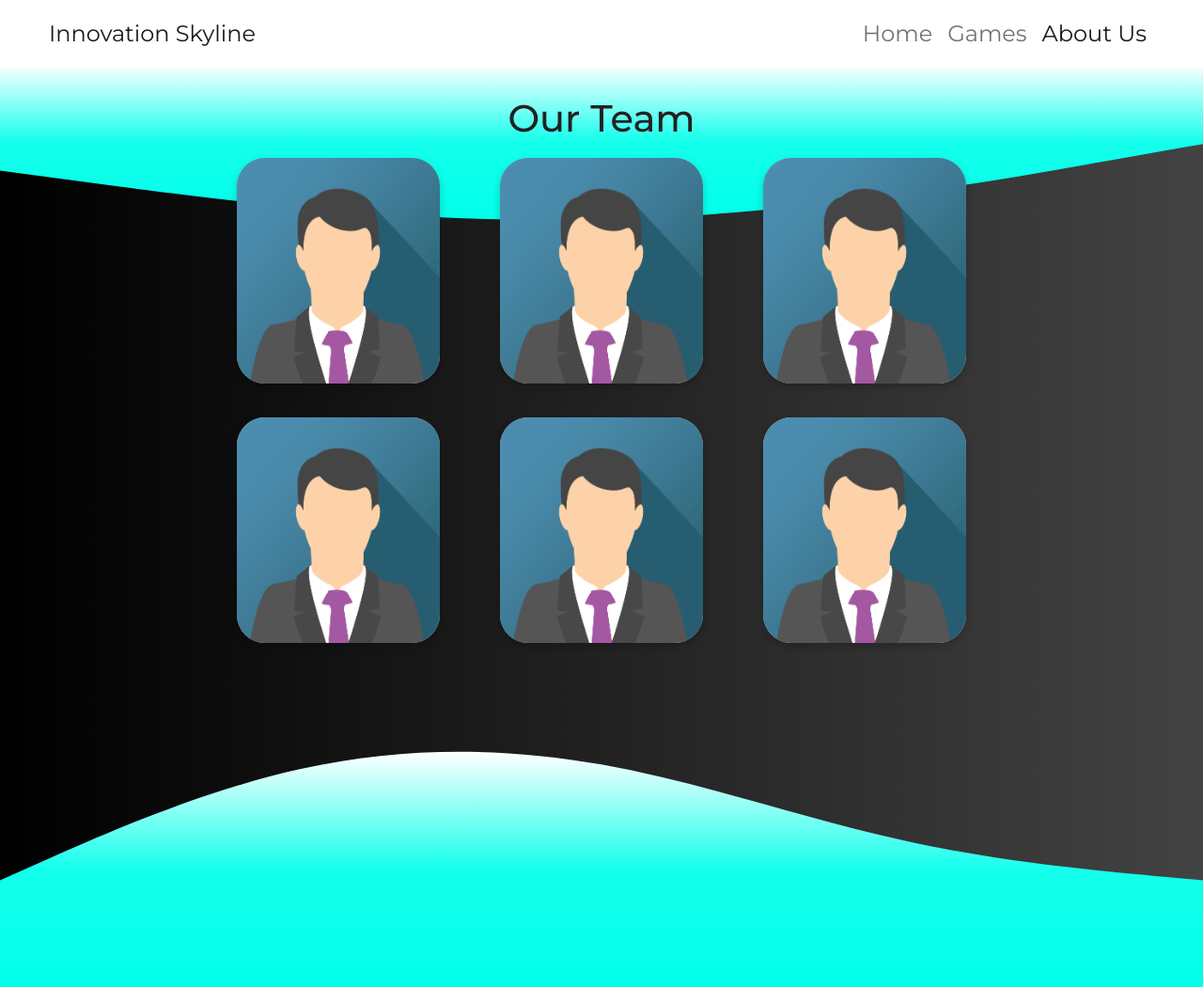
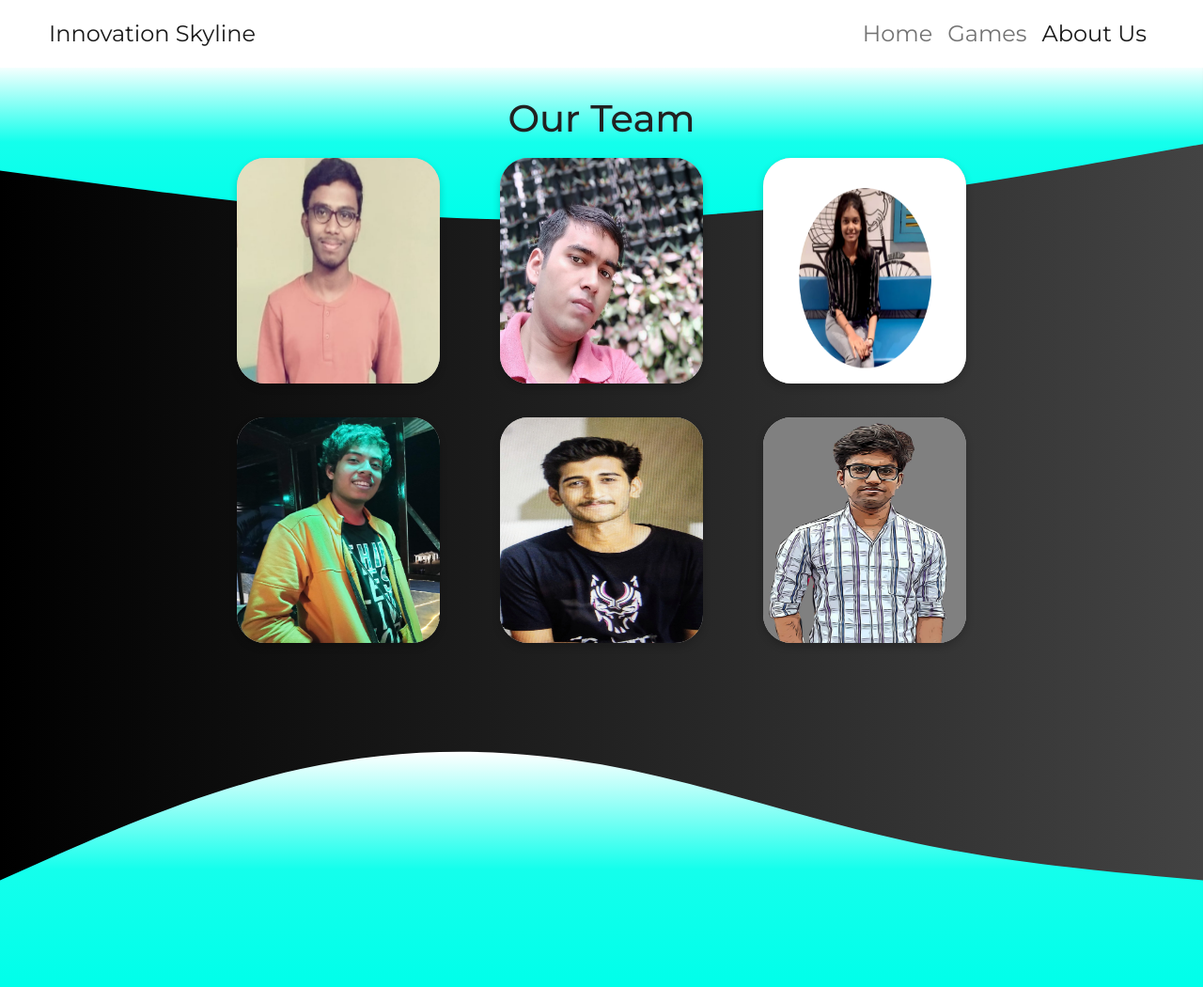
Before and after one commit to Innovation-Skyline-2020/GameInShape, a Django app: page /about_us.html in a window 1280 px wide. Shown: the whole page at 94% size. Run offline with Django 3.2, Linux system fonts and the light colour scheme; parts of the project's set-up code (start-up, migrations or seed data) failed here and were passed over.

Commit message:
Modified roles a bit & added photos in web page

```diff
--- a/templates/about_us.html
+++ b/templates/about_us.html
@@ -81,14 +81,14 @@
           <div class="flip-card-inner">
             <div class="flip-card-front">
               <img
-                src="{% static 'Images/img_avatar.png' %}"
+                src="{% static 'Images/TeamMembers/Sanjay_Marreddi.jpg' %}"
                 alt="Avatar"
                 style="width: 100%; height: 100%; border-radius: 30px"
               />
             </div>
             <div class="flip-card-back">
               <h1 class="person_name">SANJAY MARREDDI</h1>
-              <p class="person_title">Team Lead</p>
+              <p class="person_title">Team Lead <br> ( Backend Developer ) </p>
               <!-- <p>We love that guy</p> -->
             </div>
           </div>
@@ -97,14 +97,14 @@
           <div class="flip-card-inner">
             <div class="flip-card-front">
               <img
-                src="{% static 'Images/img_avatar.png' %}"
+                src="{% static 'Images/TeamMembers/Rishabh_Tripathi.jpg' %}"
                 alt="Avatar"
                 style="width: 100%; height: 100%; border-radius: 30px"
               />
             </div>
             <div class="flip-card-back">
               <h1 class="person_name">RISHABH TRIPATHI</h1>
-              <p class="person_title">Machine Learning Developer</p>
+              <p class="person_title">Backend Developer</p>
               <!-- <p>We love that guy</p> -->
             </div>
           </div>
@@ -113,14 +113,14 @@
           <div class="flip-card-inner">
             <div class="flip-card-front">
               <img
-                src="{% static 'Images/img_avatar.png' %}"
+                src="{% static 'Images/TeamMembers/Sneha_Jayaganthan.png' %}"
                 alt="Avatar"
                 style="width: 100%; height: 100%; border-radius: 30px"
               />
             </div>
             <div class="flip-card-back">
               <h1 class="person_name">SNEHA JAYAGANTHAN</h1>
-              <p class="person_title">Machine Learning Developer</p>
+              <p class="person_title">Backend Developer</p>
               <!-- <p>We love that guy</p> -->
             </div>
           </div>
@@ -130,14 +130,14 @@
             <div class="flip-card-inner">
               <div class="flip-card-front">
                 <img
-                  src="{% static 'Images/img_avatar.png' %}"
+                  src="{% static 'Images/TeamMembers/Ashutosh_Saxena.jpg' %}"
                   alt="Avatar"
                   style="width: 100%; height: 100%; border-radius: 30px"
                 />
               </div>
               <div class="flip-card-back">
                 <h1 class="person_name">ASHUTOSH SAXENA</h1>
-                <p class="person_title">Machine Learning Developer</p>
+                <p class="person_title">Backend Developer</p>
                 <!-- <p>We love that guy</p> -->
               </div>
             </div>
@@ -146,7 +146,7 @@
             <div class="flip-card-inner">
               <div class="flip-card-front">
                 <img
-                  src="{% static 'Images/img_avatar.png' %}"
+                  src="{% static 'Images/TeamMembers/Adwait_Agashe.jpg' %}"
                   alt="Avatar"
                   style="width: 100%; height: 100%; border-radius: 30px"
                 />
@@ -162,7 +162,7 @@
             <div class="flip-card-inner">
               <div class="flip-card-front">
                 <img
-                  src="{% static 'Images/img_avatar.png' %}"
+                  src="{% static 'Images/TeamMembers/Ravi_Prakash_Singh.jpg' %}"
                   alt="Avatar"
                   style="width: 100%; height: 100%; border-radius: 30px"
                 />
```
Also changed, not shown: static/Images/TeamMembers/Adwait_Agashe.jpg (added), static/Images/TeamMembers/Ashutosh_Saxena.jpg (added), static/Images/TeamMembers/Ravi_Prakash_Singh.jpg (added), static/Images/TeamMembers/Rishabh_Tripathi.jpg (added), static/Images/TeamMembers/Sanjay_Marreddi.jpg (added), static/Images/TeamMembers/Sneha_Jayaganthan.png (added).
